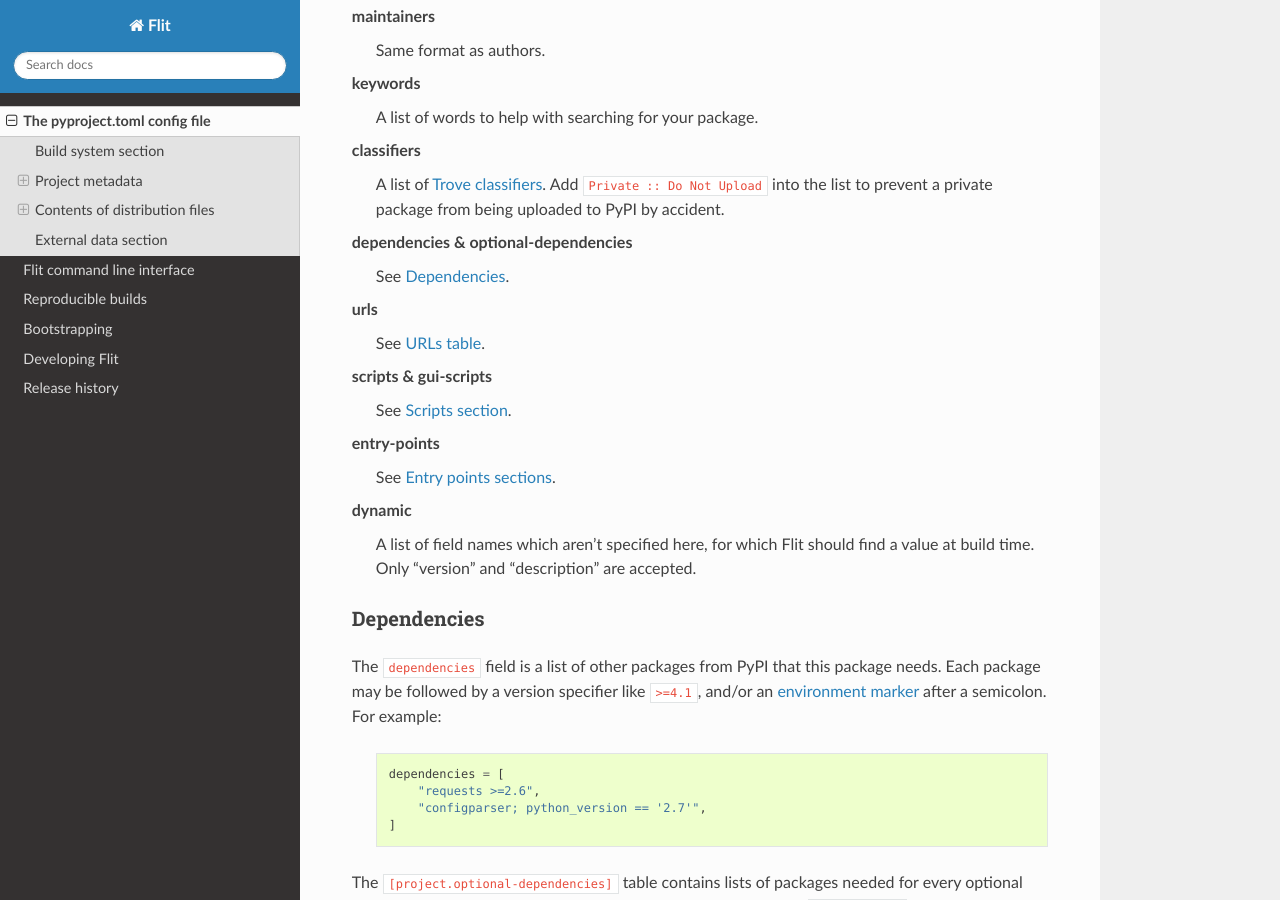
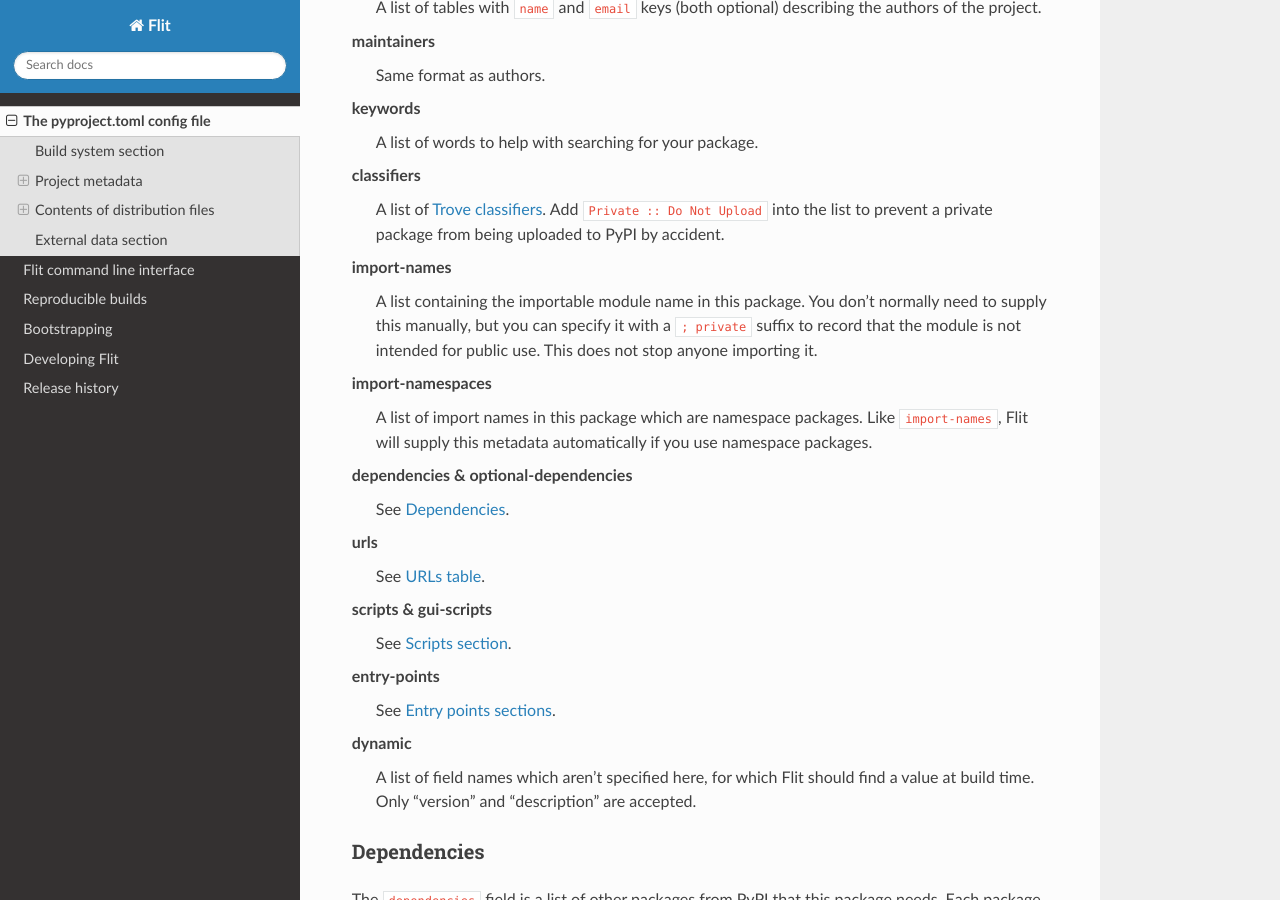
Before and after one commit to pypa/flit, a Sphinx documentation site: the page built from doc/pyproject_toml.rst, in a window 1280 px wide and 900 px high, scrolled down 2347 px. Built offline with Sphinx 7.4.7 and the Read the Docs theme 3.1.0, drawn with Linux system fonts in a browser that asks for light colours; pages that are not in the unit, such as notebooks, are missing from menus; some of the changed text lies outside the part shown.

Commit message:
Document import-names & import-namespaces in config

```diff
--- a/doc/pyproject_toml.rst
+++ b/doc/pyproject_toml.rst
@@ -29,6 +29,7 @@ Version constraints:
 
 - For now, all packages should specify ``<5``, so they won't be impacted by
   changes in the next major version.
+- ``import-names`` and ``import-namespaces`` require ``flit_core >=4``.
 - ``license-files`` and license expressions in the ``license`` field require
   ``flit_core >=3.11``.
 - :ref:`pyproject_toml_project` requires ``flit_core >=3.2``.
@@ -113,6 +114,15 @@ classifiers
   A list of `Trove classifiers <https://pypi.python.org/pypi?%3Aaction=list_classifiers>`_.
   Add ``Private :: Do Not Upload`` into the list to prevent a private package
   from being uploaded to PyPI by accident.
+import-names
+  A list containing the importable module name in this package. You don't
+  normally need to supply this manually, but you can specify it with a
+  ``; private`` suffix to record that the module is not intended for public use.
+  This does not stop anyone importing it.
+import-namespaces
+  A list of import names in this package which are namespace packages. Like
+  ``import-names``, Flit will supply this metadata automatically if you use
+  namespace packages.
 dependencies & optional-dependencies
   See :ref:`pyproject_project_dependencies`.
 urls
```
